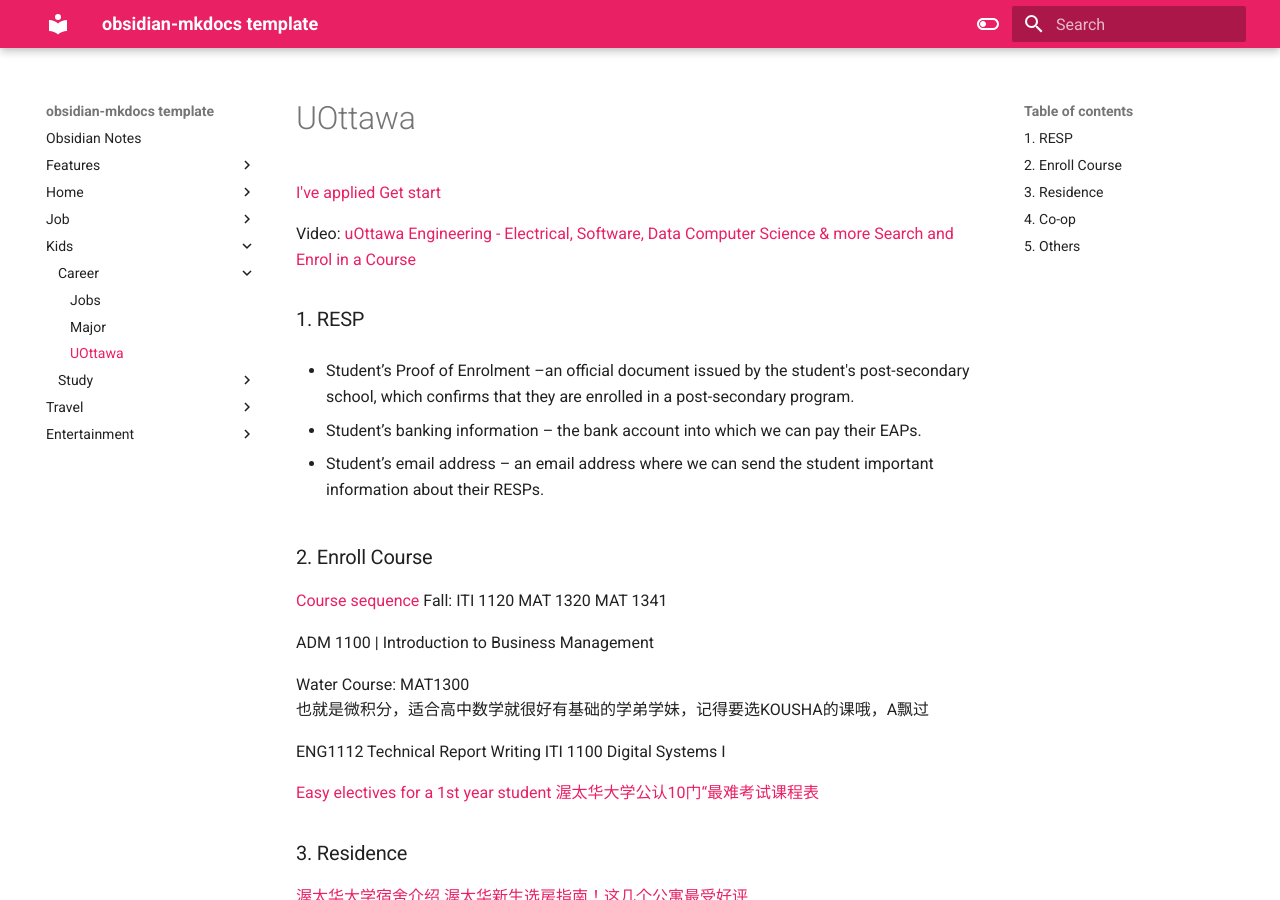
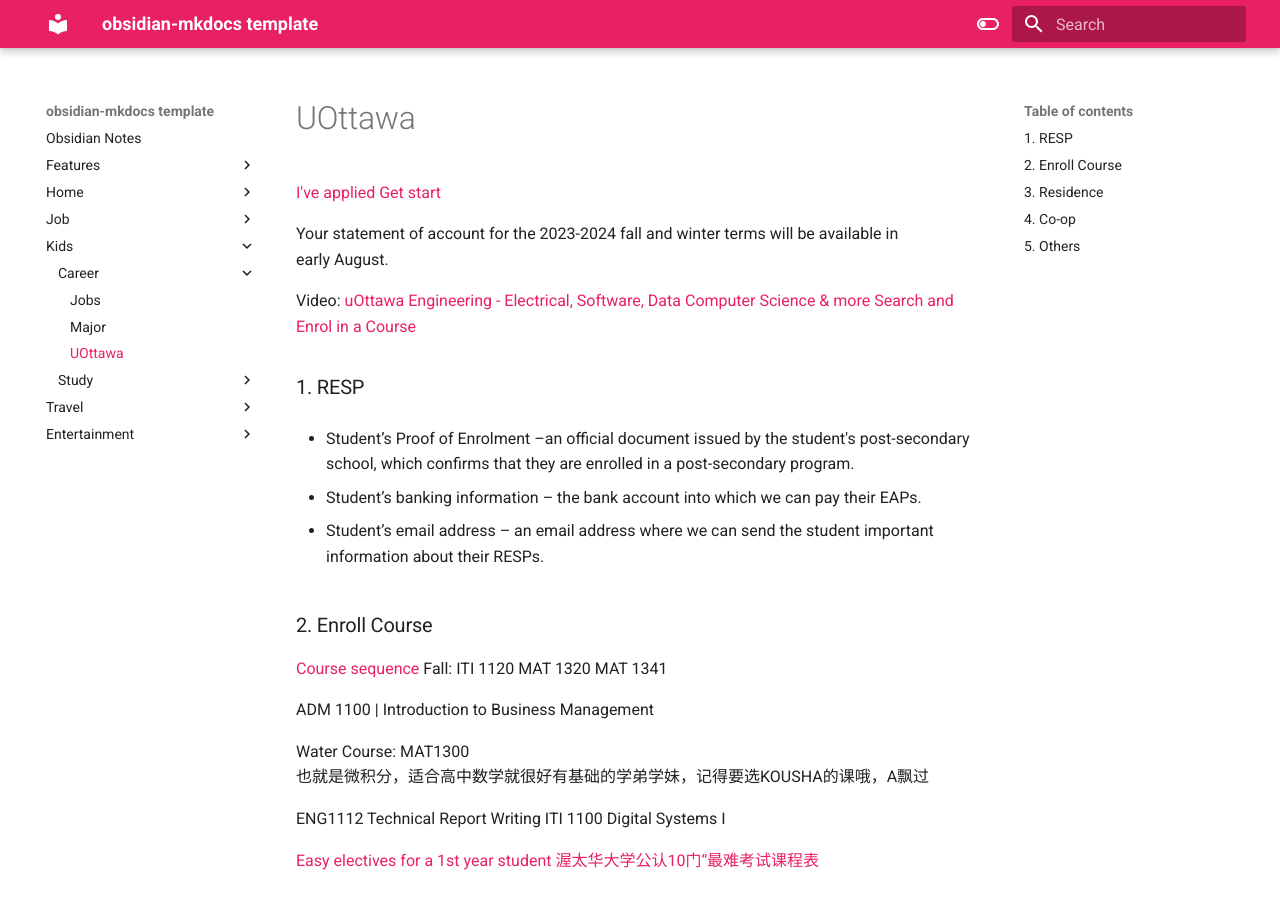
Before and after one commit to macsymgit/obsidian, an MkDocs documentation site: the page built from docs/Kids/Career/UOttawa.md, in a window 1280 px wide and 900 px high. Built offline with MkDocs 1.6.1 and Material for MkDocs 9.7.7, drawn with Linux system fonts in a browser that asks for light colours.

Commit message:
vault backup: 2023-06-04 17:19:27

```diff
--- a/docs/Kids/Career/UOttawa.md
+++ b/docs/Kids/Career/UOttawa.md
@@ -2,6 +2,7 @@
 [I've applied](https://www.uottawa.ca/study/undergraduate-studies/applied)
 [Get start](https://www.uottawa.ca/get-started/)
 
+Your statement of account for the 2023-2024 fall and winter terms will be available in early August.
 
 Video:
 [uOttawa Engineering - Electrical, Software, Data Computer Science & more](https://www.youtube.com/watch?v=Bn7_fHcAiD4)
```
